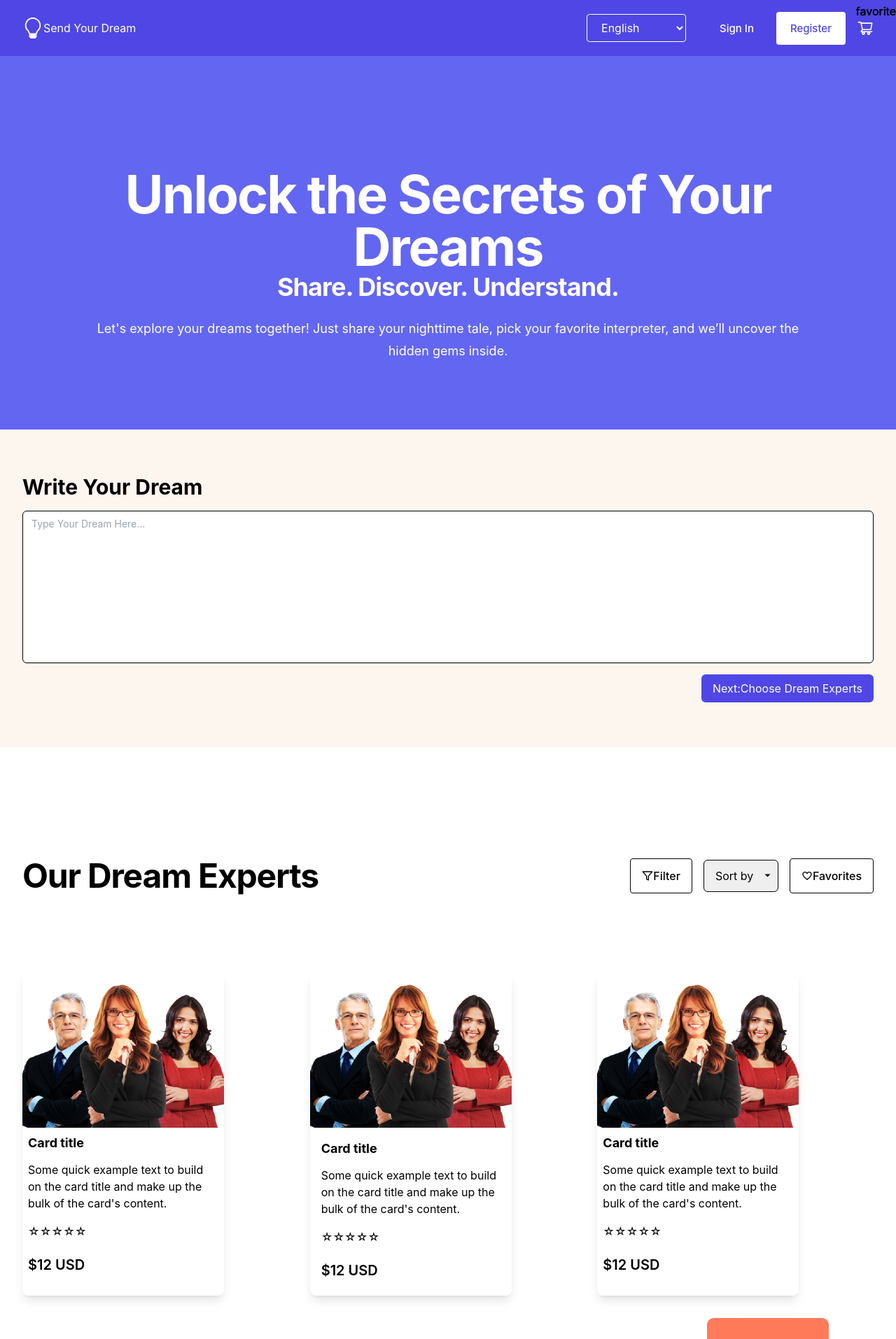
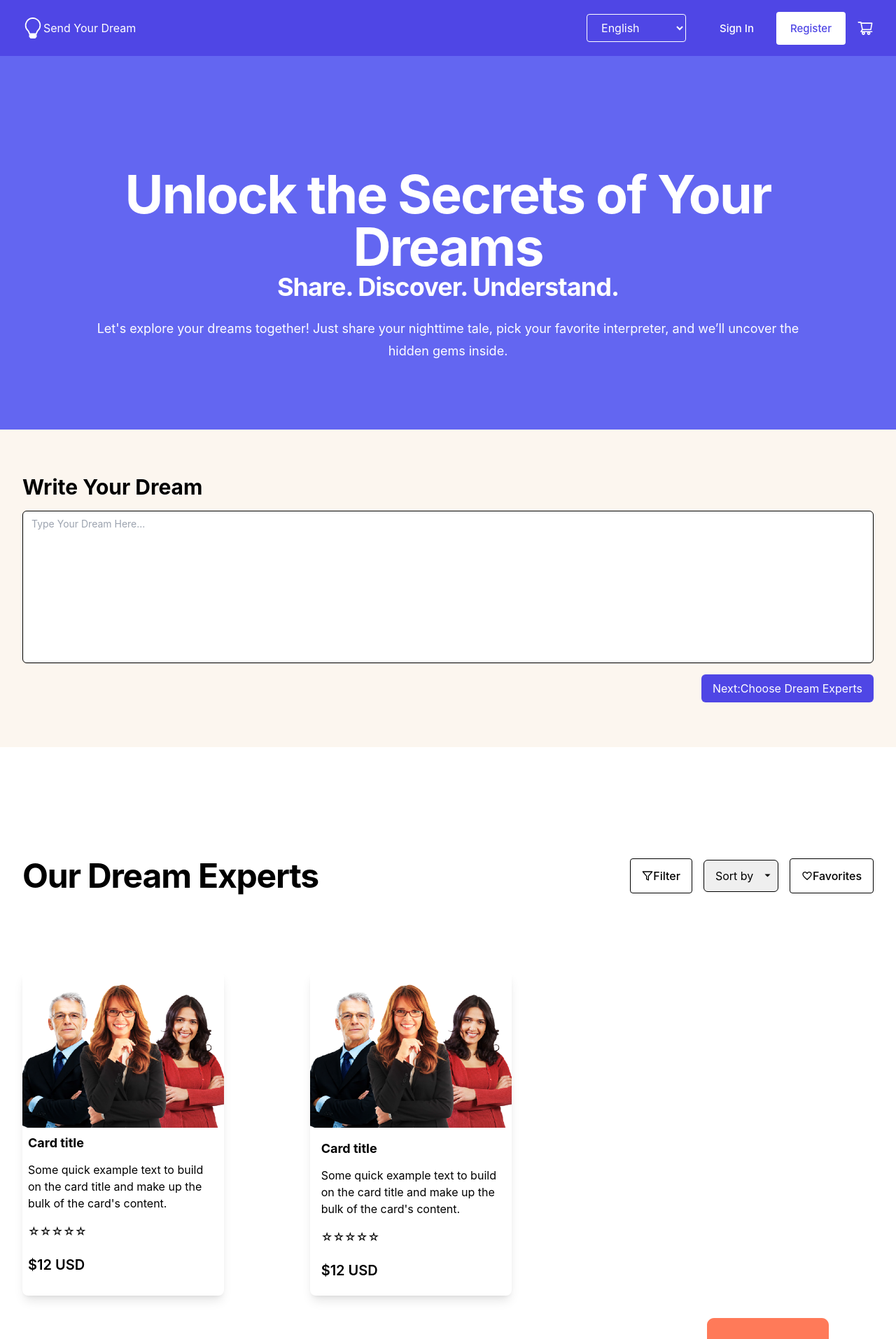
Before and after one commit to coolista/chat, a Next.js app: page / in a window 1280 px wide. Shown: the top 1914 px of the page at 70% size. Built offline with nearby package versions, Linux system fonts and the light colour scheme.

Commit message:
nav issue fixed

```diff
--- a/app/components/Courses/Card.tsx
+++ b/app/components/Courses/Card.tsx
@@ -10,7 +10,7 @@ const NamesList = () => {
     return (
         <>
             <div className="card bg-white shadow-lg rounded-lg overflow-hidden w-full md:w-1/2 lg:w-1/3" style={{ width: '18rem' }}>
-    <span className="material-symbols-outlined absolute top-0 right-0 mt-1">favorite</span>
+    <span className="material-symbols-outlined absolute top-0 right-0 mt-1"></span>
     <img src="../../../assets/card/experts.png" className="card-img-top w-full h-56 object-cover object-center" alt="..." />
     <div className="card-body p-2">
         <h5 className="card-title text-lg font-bold mb-3">Card title</h5>
@@ -32,31 +32,9 @@ const NamesList = () => {
     </div>
     </div>
     <div className="card bg-white shadow-lg rounded-lg overflow-hidden" style={{ width: '18rem' }}>
-    <span className="material-symbols-outlined absolute top-0 right-0 mt-1">favorite</span>
+    <span className="material-symbols-outlined absolute top-0 right-0 mt-1"></span>
     <img src="../../../assets/card/experts.png" className="card-img-top w-full h-56 object-cover object-center" alt="..." />
     <div className="card-body p-4">
-        <h5 className="card-title text-lg font-bold mb-3">Card title</h5>
-        <p className="card-text text-gray-700 mb-4">Some quick example text to build on the card title and make up the bulk of the card's content.</p>
-        <div className="star-rating flex mb-4">
-        <div className="rating">
-            <span className="star text-yellow-500">&#9734;</span>
-            <span className="star text-yellow-500">&#9734;</span>
-            <span className="star text-yellow-500">&#9734;</span>
-            <span className="star text-yellow-500">&#9734;</span>
-            <span className="star text-yellow-500">&#9734;</span>
-        </div>
-        <input type="hidden" name="whatever" className="rating-value" value="2.56" />
-        </div>
-        <div className="card_footer flex justify-between items-center">
-        <span className="price text-xl font-semibold">$12 USD</span>
-        <a href="#" className="btn btn-primary add-card bg-blue-500 hover:bg-blue-700 text-white font-bold py-2 px-4 rounded">Add to Cart</a>
-        </div>
-    </div>
-    </div>
-    <div className="card bg-white shadow-lg rounded-lg overflow-hidden w-full md:w-1/2 lg:w-1/3" style={{ width: '18rem' }}>
-    <span className="material-symbols-outlined absolute top-0 right-0 mt-1">favorite</span>
-    <img src="../../../assets/card/experts.png" className="card-img-top w-full h-56 object-cover object-center" alt="..." />
-    <div className="card-body p-2">
         <h5 className="card-title text-lg font-bold mb-3">Card title</h5>
         <p className="card-text text-gray-700 mb-4">Some quick example text to build on the card title and make up the bulk of the card's content.</p>
         <div className="star-rating flex mb-4">
```
